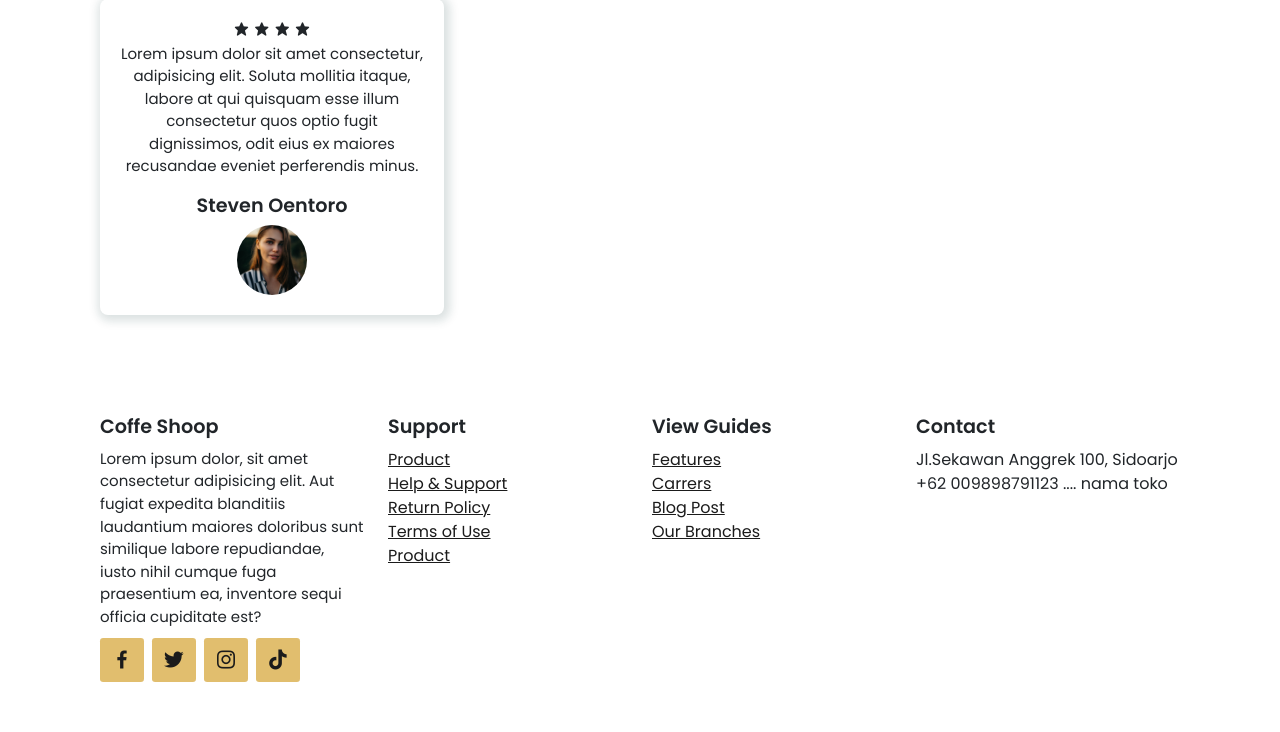
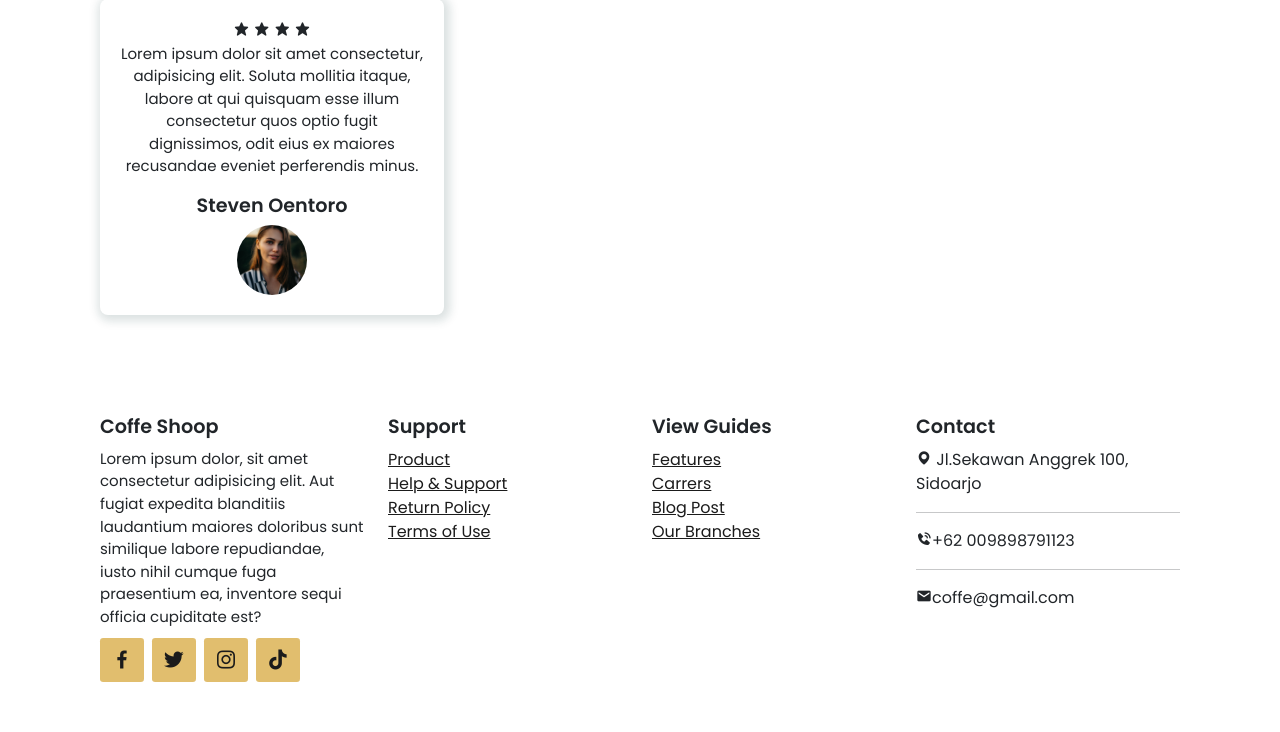
Before and after one commit to Cogzzz/Tekweb, a PHP site: page /coffe.html in a window 1280 px wide. Shown: the part 2717-3449 px from the top of the page. Run offline with PHP 8.4, Linux system fonts and the light colour scheme.

Commit message:
revisi 1

```diff
--- a/coffe.html
+++ b/coffe.html
@@ -95,7 +95,7 @@
                 </div>
            </div>
 
-            <div class="box" data-name="Eapresso">
+            <div class="box" data-name="Espresso">
                 <img src="p3.png" alt="">
                 <h3>Espresso</h3>
                 <div class="content">
@@ -122,7 +122,7 @@
                 </div>
             </div>
 
-            <div class="box" data-name="longblack">
+            <div class="box" data-name="Long Black">
                 <img src="p6.png" alt="">
                 <h3>Long Black</h3>
                 <div class="content">
@@ -205,25 +205,26 @@
 
         <div class="footer-box">
             <h2>Support</h2>
-            <li><a href="#">Product</a></li>
+            <li><a href="#menu">Product</a></li>
             <li><a href="#">Help & Support</a></li>
             <li><a href="#">Return Policy</a></li>
             <li><a href="#">Terms of Use</a></li>
-            <li><a href="#">Product</a></li>
         </div>
 
         <div class="footer-box">
             <h2>View Guides</h2>
             <li><a href="#">Features</a></li>
             <li><a href="#">Carrers</a></li>
-            <li><a href="#">Blog Post</a></li>
+            <li><a href="#customers">Blog Post</a></li>
             <li><a href="#">Our Branches</a></li>
         </div>
         <div class="footer-box">
             <h2>Contact</h2>
-            <span> <i class="bx bsx-map"></i>Jl.Sekawan Anggrek 100, Sidoarjo</span>
-            <span><i class="bx bsx-phone"></i>+62 009898791123</span>
-            <span><i class="bx bsx-envelope"></i>.... nama toko</span>
+            <span> <i class='bx bxs-map'></i> Jl.Sekawan Anggrek 100, Sidoarjo</span>
+            <hr>
+            <span><i class='bx bxs-phone-call'></i>+62 009898791123</span>
+            <hr>
+            <span><i class='bx bxs-envelope' ></i>coffe@gmail.com</span>
         </div>
     </section>
 
--- a/style.css
+++ b/style.css
@@ -252,6 +252,12 @@ header.shadow {
     border-radius: 0.5rem
 }
 
+
+.products-container img:hover {
+    background:#ffdab0;
+}
+
+
 .products-container .box h3 {
     font-size: 1rem;
     font-weight: 600;
```
